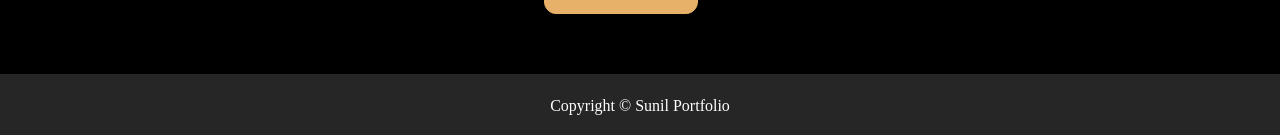
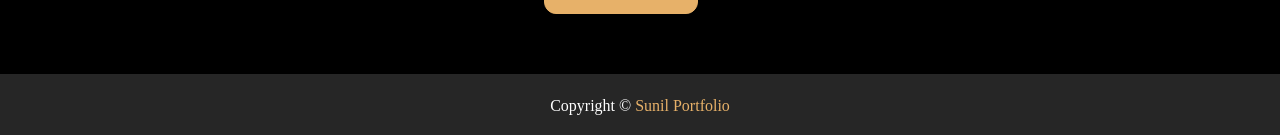
Before and after one commit to sksharma919839/portfolio, a React (Create React App) app: page / in a window 1280 px wide. Shown: the part 1994-2129 px from the top of the page. Built offline with nearby package versions, Linux system fonts and the light colour scheme; no server answers.

Commit message:
Update Footer.jsx

```diff
--- a/src/components/Footer/Footer.jsx
+++ b/src/components/Footer/Footer.jsx
@@ -5,7 +5,7 @@ function Footer() {
     <>
       <div>
         <p className="bg-[#262626] text-center text-[16px] text-[#ffffff] py-[20px]">
-          Copyright © Sunil Portfolio
+          Copyright © <span className="text-[#e7b169]"> Sunil Portfolio </span>
         </p>
       </div>
     </>
```
